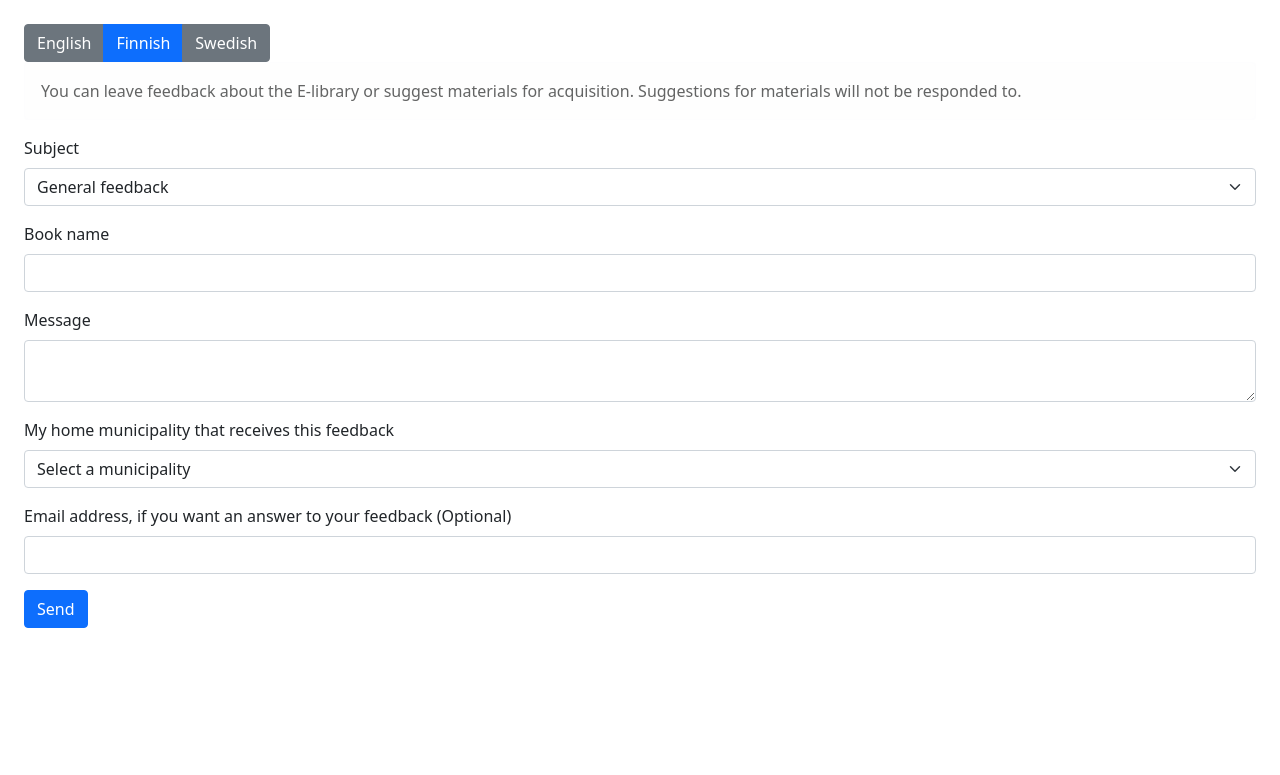
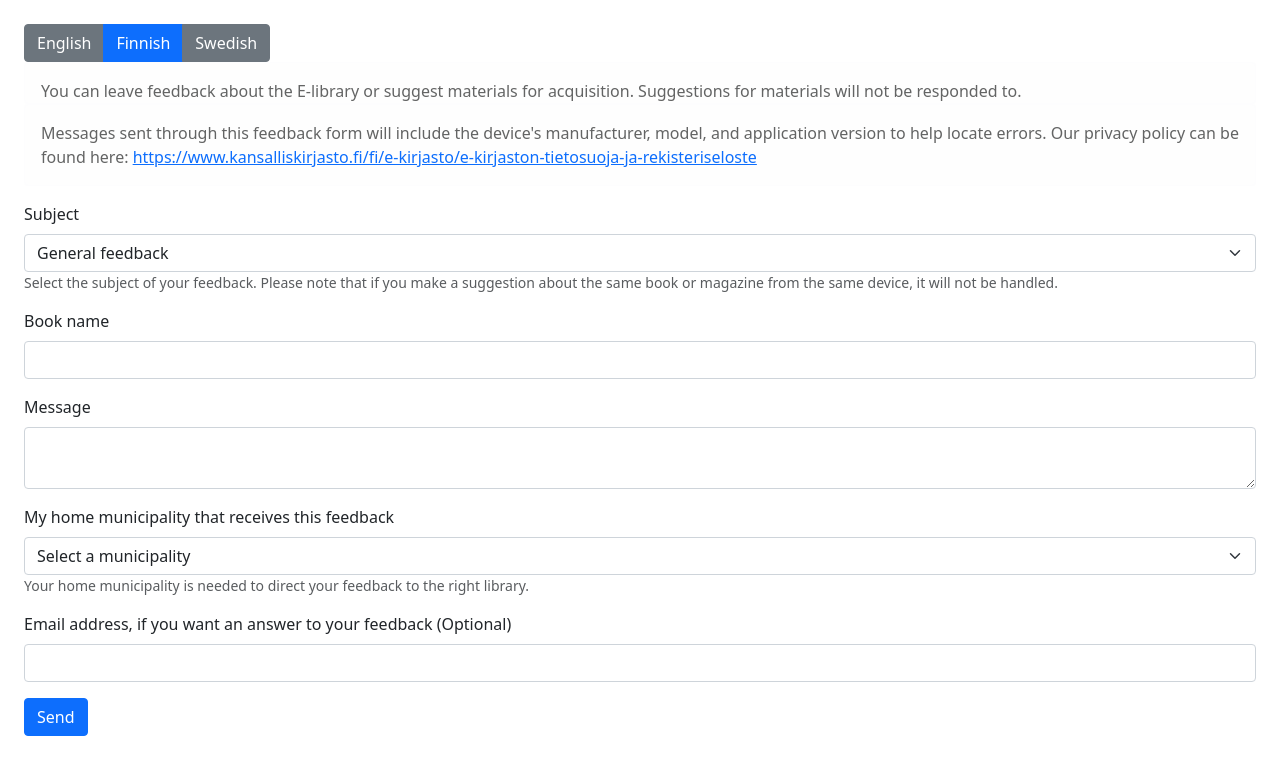
Before and after one commit to NatLibFi/ekirjasto-feedback, a Flask app: page / in a window 1280 px wide. Shown: the top 775 px of the page. Run offline with Flask 3, Linux system fonts and the light colour scheme; parts of the project's set-up code (start-up, migrations or seed data) failed here and were passed over; some libraries are stand-ins or nearby versions.

Commit message:
Ekir 775 add info texts and session check (#25)
* EKIR-775 Update gitignore

* EKIR-775 Move FeedbackForm to forms module

* EKIR-775 Move email helper functions to utils module

* EKIR-775 Separate POST and GET requests into specific functions

* EKIR-775 Set privacy policy url to new info text

* EKIR-775 Check session time for spam

* EKIR-775 Add documentation

* EKIR-775 Update readme

* EKIR-775 Create PR template

* EKIR-775 Use allowed parent

* EKIR-775 Post the CSRF token to parent

* EKIR-775 Allow session cookie from iframe

* EKIR-775 Only gather translatable strings from specific files

* EKIR-775 Adjustments

* EKIR-775 New and updated .po, .mo and .pot files

```diff
--- a/app.py
+++ b/app.py
@@ -1,46 +1,30 @@
 from config import app
 
 import secrets
-import smtplib
 import os
 
 from datetime import datetime
 
-from flask import request, render_template, redirect, url_for
-
+from flask import request, render_template, redirect, url_for, session
 from flask_bootstrap import Bootstrap5
-
-from flask_wtf import FlaskForm, CSRFProtect
-from wtforms import (
-    StringField,
-    HiddenField,
-    TextAreaField,
-    EmailField,
-    SelectField,
-    SubmitField,
-    validators,
-    ValidationError
-)
-
+from flask_wtf import CSRFProtect
 from flask_babel import lazy_gettext as _
 from flask_babel import Babel
 
-from municipalities import indexed_municipalities, index_to_email, index_to_name
+from municipalities import index_to_email, index_to_name
+from utils.email_utils import set_recipients, build_feedback_body, send_email
+from forms.feedback import FeedbackForm
 
-from email.message import EmailMessage
 import nh3
 
 # root path of the application can be set with the ROOT_PATH environment variable
 # If not set, it defaults to /
 root_path = os.environ.get("ROOT_PATH", "/")
 
-
 def get_locale():
     return request.args.get("lang") or "fi"
 
-
 babel = Babel(app, locale_selector=get_locale)
-
 
 # Bootstrap-Flask requires this line
 bootstrap = Bootstrap5(app)
@@ -48,185 +32,106 @@
 csrf = CSRFProtect(app)
 app.secret_key = secrets.token_urlsafe(16)
 
-def validate_municipality(form, field):
-    if field.data == "":
-        raise ValidationError(_("Please select a valid municipality."))
-
-class FeedbackForm(FlaskForm):
-    subject = SelectField(
-        _("Subject"),
-        choices=[
-            (_("General feedback")),
-            (_("Material procurement")),
-            (_("Material error")),
-            (_("Technical problem")),
-            (_("Other")),
-        ],
-    )
-    device_manufacturer = HiddenField(_("Manufacturer"), [validators.Optional()])
-    device_model = HiddenField(_("Device model"), [validators.Optional()])
-    version_name = HiddenField(_("Software version name"), [validators.Optional()])
-    version_code = HiddenField(_("Software version code"), [validators.Optional()])
-    commit = HiddenField(_("Commit"), [validators.Optional()])
-    book_name = StringField(
-        _("Book name"), [validators.Optional(), validators.Length(1, 128)]
-    )
-    message = TextAreaField(
-        _("Message"),
-        [validators.DataRequired(), validators.Length(1, 2048)],
-    )
-
-    municipality = SelectField(
-        _("My home municipality that receives this feedback"),
-        choices=[("", _("Select a municipality"))] + indexed_municipalities(),
-        render_kw={
-            "class": "form-select",
-            "data-control": "select2",
-            "data-dropdown-parent": "body",
-        },
-        validators=[validate_municipality]
-    )
-    email = EmailField(
-        _("Email address, if you want an answer to your feedback (Optional)"),
-        [validators.Optional()],
-    )
-    submit = SubmitField(
-        _("Send"),
-    )
-
+# The main route for the feedback form
 @app.route(root_path, methods=["GET", "POST"])
 def feedback(name=None):
     form = FeedbackForm()
+    ## Handle form submission
+    if request.method == "POST" and form.validate():
+        return handle_feedback_post(form)
+    # If not POST, render the feedback form page
+    populate_form_for_get(form)
+    return render_feedback_page(form)
 
-    if request.method == "POST" and form.validate():
-        subject = form.subject.data
-        municipality_id = int(form.municipality.data)
-        municipality_name = index_to_name(municipality_id)
-        municipality_email = index_to_email(municipality_id)
+# Success and error routes
+@app.route(root_path + "/success")
+def success(name="success"):
+    return render_template("success.html", thanks=_("Thank you for your feedback!"))
 
-        subject = f"E-Kirjasto palaute - {municipality_name}: {subject}"
-        recipients = [
-            municipality_email,
-            app.config["ALWAYS_RECIPIENT"],
-        ]
+@app.route(root_path + "/error")
+def error(name="error"):
+    # Accept error message as query parameter, fallback to default
+    error_msg = request.args.get("error") or _( "There was a problem sending your message.")
+    return render_template(
+        "error.html", error=error_msg
+    ), 400
 
-        body = nh3.clean(form.message.data)
-        reply_to = nh3.clean(form.email.data)
-        book_name = nh3.clean(form.book_name.data)
-        device_model = nh3.clean(form.device_model.data)
-        device_manufacturer = nh3.clean(form.device_manufacturer.data)
-        version_name = nh3.clean(form.version_name.data)
-        version_code = nh3.clean(form.version_code.data)
-        commit = nh3.clean(form.commit.data)
-        user_agent = request.headers.get("User-Agent")
+def handle_feedback_post(form):
+    """
+    Handle POST request for feedback form.
 
-        body += f"\n\nHaluan vastauksen osoitteeseen: {reply_to}"
-        body += f"\n\nKirjan nimi: {book_name}"
-        body += (
-            f"\n\nLaitteen malli ja valmistaja: {device_manufacturer} {device_model}"
-        )
-        body += (
-            f"\n\nOhjelmistoversio: {version_name} ({version_code}) (commit: {commit})"
-        )
-        body += f"\n\nUser agent: {user_agent}"
+    Returns:
+        A redirect to either the success or error page based on the outcome of sending the email.
+    """
+    now = datetime.now()
+    # Check if user has sent feedback in the last minute to prevent spam.
+    last_feedback_time = session.get("last_feedback_time")
+    if last_feedback_time:
+        last_feedback_dt = datetime.fromisoformat(last_feedback_time)
+        if (now - last_feedback_dt).total_seconds() < 60:
+            error_msg = _("You have already sent feedback within the last minute. Please wait before sending again.")
+            return redirect(url_for("error", error=error_msg))
 
-        sent = send_email(subject, body, reply_to, recipients)
+    session["last_feedback_time"] = now.isoformat()
+    form_subject = form.subject.data
+    municipality_id = int(form.municipality.data)
+    municipality_name = index_to_name(municipality_id)
+    municipality_email = index_to_email(municipality_id)
+    recipients = set_recipients(form_subject, municipality_email)
+    email_subject = f"E-Kirjasto palaute - {municipality_name}: {form_subject}"
+    user_agent = request.headers.get("User-Agent")
+    body = build_feedback_body(form, user_agent)
 
-        if sent:
-            return redirect(url_for("success"))
-        else:
-            return redirect(url_for("error"))
+    sent = send_email(email_subject, body, nh3.clean(form.email.data), recipients)
+    if sent:
+        return redirect(url_for("success"))
+    else:
+        error_msg = _("There was a problem sending your message.")
+        return redirect(url_for("error", error=error_msg))
 
-    # Getting these from config.py with translation didn't seem to work
-    # Note that these are "translated" into the original language so every language displays "English" so you always find it
-    languages = {
-        "en": _("English"),
-        "fi": _("Finnish"),
-        "sv": _("Swedish"),
-    }
+def populate_form_for_get(form):
+    """
+    Populate form fields from GET request args.
 
+    """
     form.device_manufacturer.data = request.args.get("device_manufacturer")
     form.device_model.data = request.args.get("device_model")
     form.version_name.data = request.args.get("version_name")
     form.version_code.data = request.args.get("version_code")
     form.commit.data = request.args.get("commit")
 
+def render_feedback_page(form):
+    """
+    Render feedback page for GET request.
+
+    Returns:    Rendered feedback page with form and additional info.
+    """
+    languages = {
+        "en": _("English"),
+        "fi": _("Finnish"),
+        "sv": _("Swedish"),
+    }
     info_text = _(
         "You can leave feedback about the E-library or suggest materials for acquisition. Suggestions for materials will not be responded to."
     )
+    privacy_policy_urls = {
+        "fi": "https://www.kansalliskirjasto.fi/fi/e-kirjasto/e-kirjaston-tietosuoja-ja-rekisteriseloste",
+        "sv": "https://www.kansalliskirjasto.fi/sv/e-biblioteket/dataskydds-och-registerbeskrivning",
+        "en": "https://www.kansalliskirjasto.fi/en/e-library/privacy-policy-data-protection-statement-and-description-data-file",
+    }
+    locale = get_locale()
+    policy_url = privacy_policy_urls.get(locale, privacy_policy_urls["en"])
+    info_policy = _(
+        "Messages sent through this feedback form will include the device's manufacturer, model, and application version to help locate errors. Our privacy policy can be found here: "
+    ) + f'<a href="{policy_url}" target="_blank">{policy_url}</a>'
 
+    parent_origin = app.config.get("PARENT_ORIGIN", "*")
     return render_template(
         "feedback.html",
         form=form,
         languages=languages,
-        selected_language=get_locale(),
+        selected_language=locale,
         info_text=info_text,
+        info_policy=info_policy,
+        parent_origin=parent_origin,
     )
-
-
-def send_email(subject, body, reply_to, recipients):
-    """Function that sends emails to recipients.
-
-    Args:
-        subject (str): the subject field of the email message to be sent
-        body (str): the text body of the email being sent
-        reply_to (str): The Reply-To header value
-        recipients (list): List of recipients
-
-    Returns:
-        bool: Return value is True if message was sent or False if not
-    """
-
-    # Prevents duplicates
-    recipients = list(set(recipients))
-    message = EmailMessage()
-
-    message.set_content(body)
-    message["To"] = ",".join(recipients)
-    message["From"] = app.config["MAIL_FROM"]
-    message["Sender"] = app.config["MAIL_SENDER"]
-    message["Subject"] = subject
-    # Setting the Reply-To header here so that replying to emails is more convenient
-    if reply_to:
-        message["Reply-To"] = reply_to
-
-    server = app.config["MAIL_SERVER"]
-    port = app.config["MAIL_PORT"]
-    sender_email = app.config["MAIL_SENDER"]
-
-    try:
-        with smtplib.SMTP(server, port) as server:
-            server.sendmail(sender_email, recipients, message.as_string())
-            server.close()
-    except Exception as exception:
-        time = datetime.now()
-        save_message(
-            f"exception: {exception}\n{time}\nTO: {recipients}\n{subject}\n{body}\n\n"
-        )
-        return False
-    return True
-
-
-def save_message(message):
-    """
-    If sending the email fails for any reason, this is used to save the message to disk as a backup
-    """
-    try:
-        f = open(app.config["BACKUP_FILE"], "a", encoding="utf-8")
-        f.write(message)
-    except Exception as exception:
-        print(exception)
-        return False
-    return True
-
-
-@app.route(root_path + "/success")
-def success(name="success"):
-    return render_template("success.html", thanks=_("Thank you for your feedback!"))
-
-
-@app.route(root_path + "/error")
-def error(name="error"):
-    return render_template(
-        "error.html", error=_("There was a problem sending your message.")
-    ), 400
--- a/babel.cfg
+++ b/babel.cfg
@@ -1,2 +1,6 @@
-[python: **.py]
+[python: app.py]
+[python: config.py]
+[python: municipalities.py]
+[python: forms/feedback.py]
+[python: utils/email_utils.py]
 [jinja2.ext:babel_extract[i18n]: **/templates/**.html]
--- a/config.py
+++ b/config.py
@@ -15,3 +15,7 @@
     "fi": "Finnish",
     "sv": "Swedish",
 }
+
+# Allow session cookie in cross-origin iframe
+app.config["SESSION_COOKIE_SAMESITE"] = "None"
+app.config["SESSION_COOKIE_SECURE"] = True
--- /dev/null
+++ b/forms/feedback.py
@@ -0,0 +1,64 @@
+from wtforms import (
+    StringField,
+    HiddenField,
+    TextAreaField,
+    EmailField,
+    SelectField,
+    SubmitField,
+    validators,
+    ValidationError
+)
+from flask_wtf import FlaskForm
+
+from flask_babel import lazy_gettext as _
+from municipalities import indexed_municipalities
+
+def validate_municipality(form, field):
+    if field.data == "":
+        raise ValidationError(_("Please select a valid municipality."))
+
+class FeedbackForm(FlaskForm):
+    subject = SelectField(
+        _("Subject"),
+        choices=[
+            (_( "General feedback")),
+            (_( "Suggest a new book or magazine")),
+            (_( "Report a technical problem")),
+            (_( "Other feedback")),
+        ],
+        description=_("Select the subject of your feedback. Please note that if you make" \
+        " a suggestion about the same book or magazine from the same device, it will not be" \
+        " handled."),
+    )
+    device_manufacturer = HiddenField(_("Manufacturer"), [validators.Optional()])
+    device_model = HiddenField(_("Device model"), [validators.Optional()])
+    version_name = HiddenField(_("Software version name"), [validators.Optional()])
+    version_code = HiddenField(_("Software version code"), [validators.Optional()])
+    commit = HiddenField(_("Commit"), [validators.Optional()])
+    book_name = StringField(
+        _("Book name"), [validators.Optional(), validators.Length(1, 128)]
+    )
+    message = TextAreaField(
+        _("Message"),
+        [validators.DataRequired(), validators.Length(1, 2048)],
+    )
+
+    municipality = SelectField(
+        _("My home municipality that receives this feedback"),
+        choices=[("", _("Select a municipality"))] + indexed_municipalities(),
+        render_kw={
+            "class": "form-select",
+            "data-control": "select2",
+            "data-dropdown-parent": "body",
+        },
+        validators=[validators.DataRequired(), validate_municipality],
+        description=_("Your home municipality is needed to direct your feedback to the right" \
+        " library."),
+    )
+    email = EmailField(
+        _("Email address, if you want an answer to your feedback (Optional)"),
+        [validators.Optional()],
+    )
+    submit = SubmitField(
+        _("Send"),
+    )
--- a/templates/feedback.html
+++ b/templates/feedback.html
@@ -17,9 +17,36 @@
     {% endfor %}
 </div>
 
-<div class="alert alert-light" role="alert">
+<div class="alert alert-light" role="alert" style="margin-bottom:0; padding-bottom:0;">
     {{ info_text }}
 </div>
+
+<div class="alert alert-light" role="alert">
+    {{ info_policy|safe }}
+</div>
 <p>{{ message|safe }}</p>
+
+<div>
 {{ render_form(form) }}
+</div>
+
+<script>
+    // Send CSRF token to parent window if the feedback app is embedded in an iframe
+    document.addEventListener('DOMContentLoaded', function () {
+        // Get CSRF token from form
+        var csrfTokenInput = document.querySelector('input[name="csrf_token"]');
+        var csrfToken = csrfTokenInput ? csrfTokenInput.value : 'not found';
+        // Only send postMessage if parent window is not the feedback app itself.
+        if (window.parent !== window && window.location !== window.parent.location) {
+            window.parent.postMessage(
+                {
+                    type: 'feedback-csrf-token',
+                    csrfToken: csrfToken
+                },
+                '{{ parent_origin }}'
+            );
+        }
+    });
+</script>
+
 {% endblock %}
```
Also changed, not shown: utils/email_utils.py (added, +86 -0 lines), .github/pull_request_template.md (added), README.md, forms/__init__.py (added), translations/en/LC_MESSAGES/messages.po, translations/fi/LC_MESSAGES/messages.po, translations/sv/LC_MESSAGES/messages.po, utils/__init__.py (added), 6 other files.
